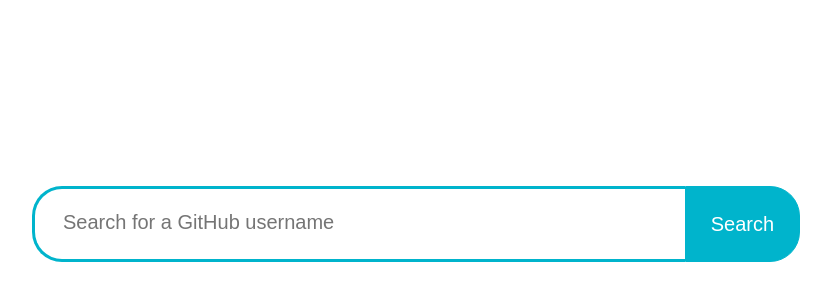
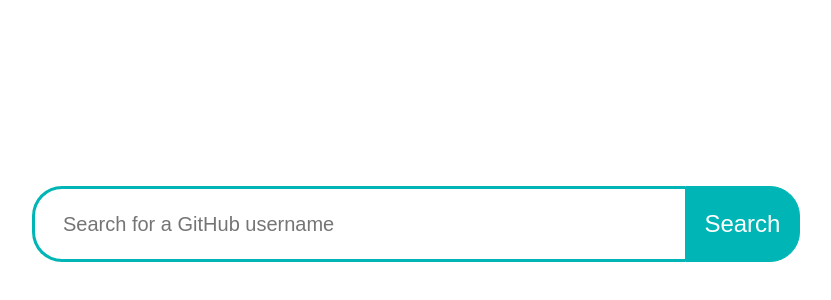
Before and after one commit to biacoronha/github_users, a React (Create React App) app: page / in a window 1280 px wide. Shown: the part 176-476 px from the top of the page, without its empty margins (224-1055 px from the left). Built offline with nearby package versions, Linux system fonts and the light colour scheme.

Commit message:
css ajustments in SearchBar

```diff
--- a/src/components/Header.css
+++ b/src/components/Header.css
@@ -13,7 +13,9 @@
 
 }
 
-.logo {
+.home {
     cursor: pointer;
     padding-left: 12%;
+    font-size: 40px;
+    color: #474444;
 }
--- a/src/components/Header.js
+++ b/src/components/Header.js
@@ -9,8 +9,8 @@
         <div>
             {redirect ? <Redirect to="/"/> :
             <header>
-                <div className="logo" onClick={() => setRedirect(true)}>
-                    Logo
+                <div className="home" onClick={() => setRedirect(true)}>
+                    Home
                 </div>
             </header>
             }
--- a/src/components/SearchBar.css
+++ b/src/components/SearchBar.css
@@ -14,7 +14,7 @@
 
 input {
     width: 100%;
-    border: 3px solid #00B4CC;
+    border: 3px solid #00b5b5;
     border-right: none;
     padding: 5px;
     height: 60px;
@@ -22,25 +22,21 @@
     outline: none;
     color: #9DBFAF;
     padding-left: 28px;
+    font-size: 20px;
 }
 
 input:focus{
-    color: #00B4CC;
+    color: #474444;
   }
-
-input::placeholder {
-    font-size: 20px;
-    vertical-align: middle;
-}
 
 button {
     width: 140px;
     height: 76px;
-    border: 1px solid #00B4CC;
-    background: #00B4CC;
+    border: 1px solid #00b5b5;
+    background: #00b5b5;
     text-align: center;
     color: #fff;
     border-radius: 0 30px 30px 0;
     cursor: pointer;
-    font-size: 20px;
+    font-size: 24px;
 }
--- a/src/pages/UserPage.css
+++ b/src/pages/UserPage.css
@@ -38,7 +38,7 @@
 }
 
 h1 {
-    font-size: 18px;
+    font-size: 22px;
     line-height: 32px;
     font-weight: 600;
 }
@@ -52,3 +52,7 @@
 .num-repos {
     font-weight: 600;
 }
+
+span {
+    font-size: 20px;
+}
```
